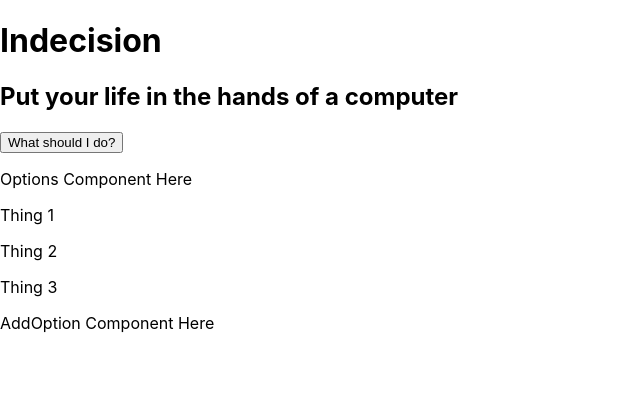
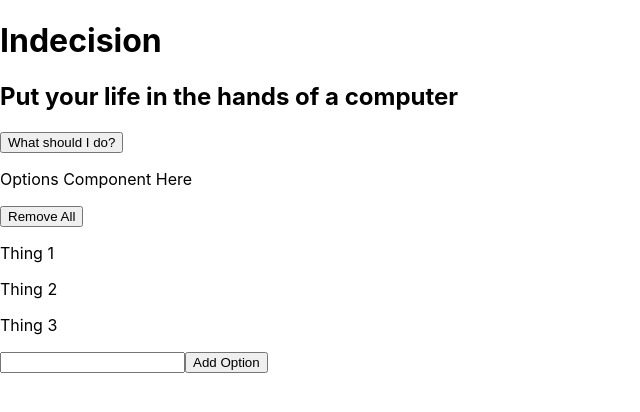
Before and after one commit to coop741/Indecision-App, a React (Create React App) app: page / in a window 1280 px wide. Shown: the top 412 px of the page, without its empty margins (0-640 px from the left). Built offline with nearby package versions, Linux system fonts and the light colour scheme.

Commit message:
29. events & methods

```diff
--- a/src/components/Action.js
+++ b/src/components/Action.js
@@ -1,10 +1,14 @@
 import React, { Component } from 'react';
 
 class Action extends Component {
+  handlePick() {
+    alert('Handle Pick')
+  }
+
   render() {
     return (
       <div>
-        <button>What should I do?</button>
+        <button onClick={this.handlePick}>What should I do?</button>
       </div>
     )
   }
--- a/src/components/AddOption.js
+++ b/src/components/AddOption.js
@@ -1,10 +1,24 @@
 import React, { Component } from 'react';
 
 class AddOption extends Component {
+  handleAddOption(e) {
+    e.preventDefault()
+
+    const option = e.target.elements.option.value.trim()
+
+    if(option) {
+      alert(option)
+
+    }
+  }
+
   render() {
     return (
       <div>
-        <p>AddOption Component Here</p>
+        <form onSubmit={this.handleAddOption}>
+          <input type="text" name="option" />
+          <button>Add Option</button>
+        </form>
       </div>
     )
   }
--- a/src/components/Options.js
+++ b/src/components/Options.js
@@ -2,10 +2,15 @@ import React, { Component } from 'react';
 import Option from './Option';
 
 class Options extends Component {
+  handleRemoveAll() {
+    alert('Removed All!')
+  }
+
   render() {
     return (
       <div>
         <p>Options Component Here</p>
+        <button onClick={this.handleRemoveAll}>Remove All</button>
         {this.props.options.map((option) =>
           <Option key={option} optionText={option}/>
         )}
```
